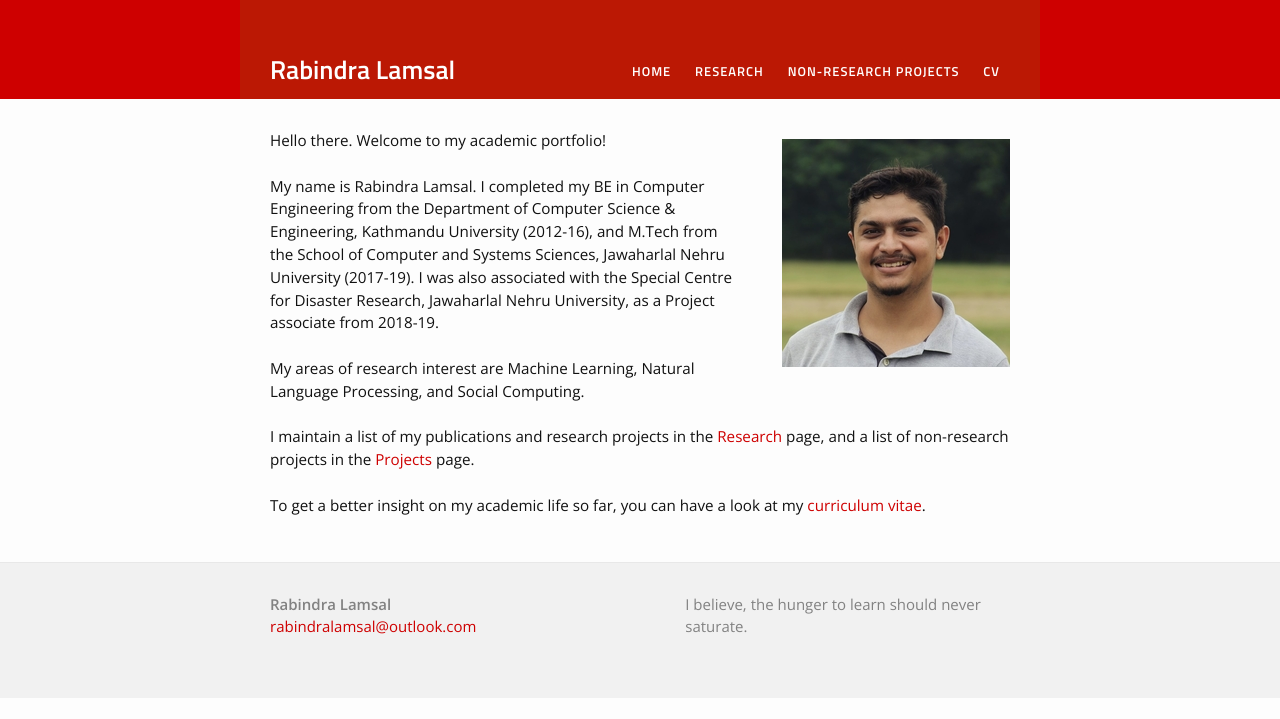
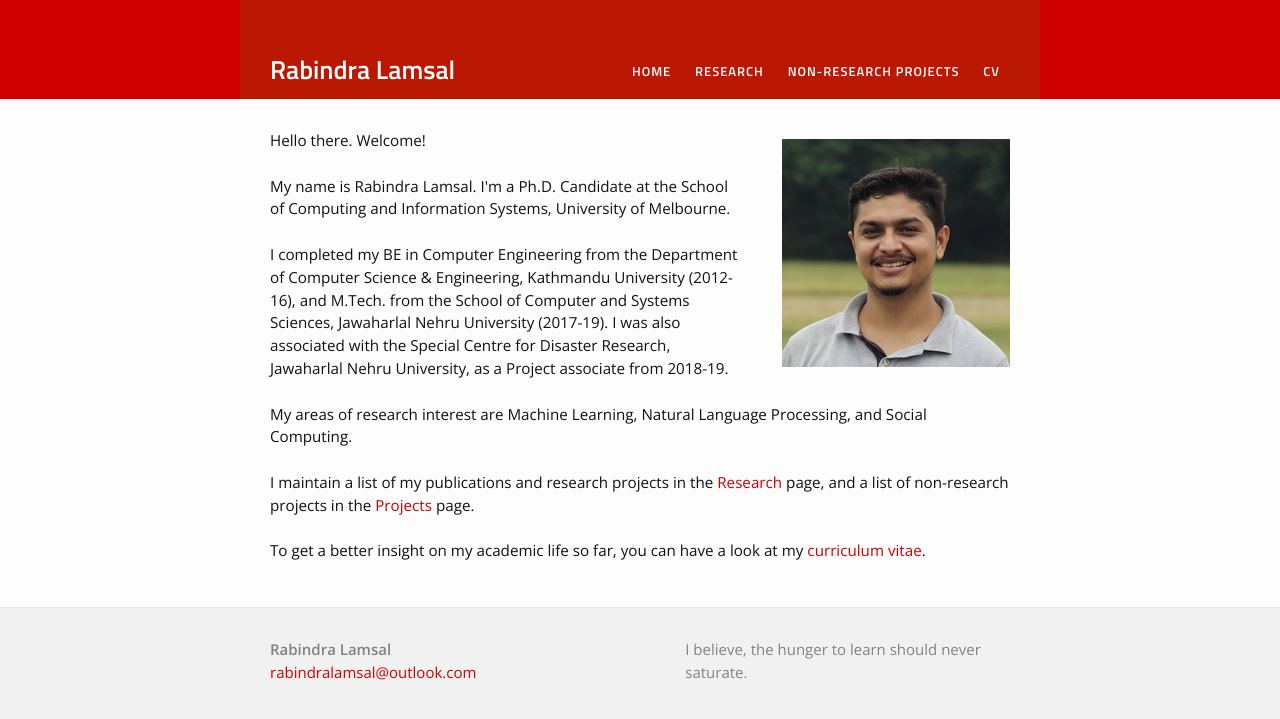
Before and after one commit to rabindralamsal/personal-site, a Jekyll site: the page built from index.html, in a window 1280 px wide. Shown: the top 719 px of the page. Built offline with Jekyll 4.4.1, drawn with Linux system fonts in a browser that asks for light colours.

Commit message:
Update index.html

```diff
--- a/index.html
+++ b/index.html
@@ -4,7 +4,7 @@
 
 <div class="home">
 <img src="/rabindra_lamsal_photo.jpg" style="float: right;margin-left: 40px;margin-top: 10px;">
-<p>Hello there. Welcome to my academic portfolio!<br><br>My name is Rabindra Lamsal. I completed my BE in Computer Engineering from the Department of Computer Science & Engineering, Kathmandu University (2012-16), and M.Tech from the School of Computer and Systems Sciences, Jawaharlal Nehru University (2017-19). I was also associated with the Special Centre for Disaster Research, Jawaharlal Nehru University, as a Project associate from 2018-19.<br><br>
+<p>Hello there. Welcome!<br><br>My name is Rabindra Lamsal. I'm a Ph.D. Candidate at the School of Computing and Information Systems, University of Melbourne. <br><br> I completed my BE in Computer Engineering from the Department of Computer Science & Engineering, Kathmandu University (2012-16), and M.Tech. from the School of Computer and Systems Sciences, Jawaharlal Nehru University (2017-19). I was also associated with the Special Centre for Disaster Research, Jawaharlal Nehru University, as a Project associate from 2018-19.<br><br>
 
  My areas of research interest are Machine Learning, Natural Language Processing, and Social Computing.<br><br>
 
```
